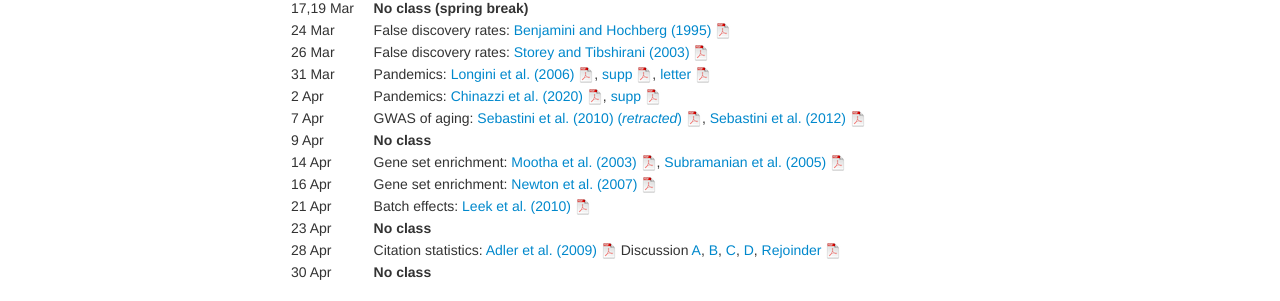
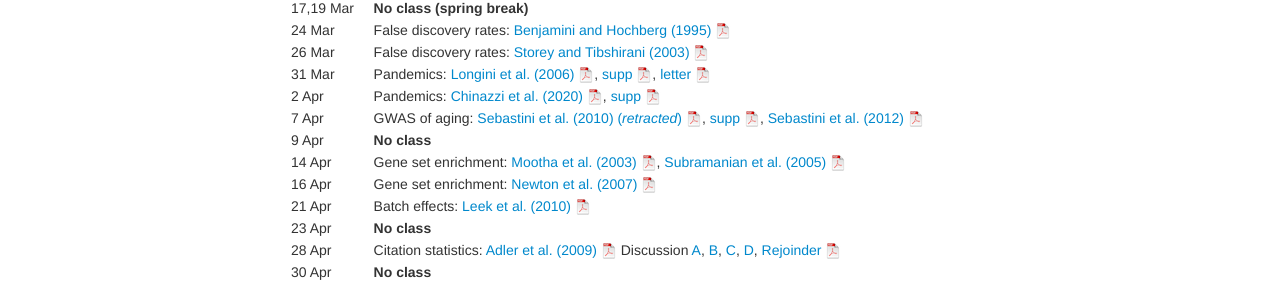
Before and after one commit to kbroman/BMI882_spring2023, a Jekyll site: the page built from schedule.md, in a window 1280 px wide. Shown: the part 535-836 px from the top of the page. Built offline with Jekyll 4.4.1, drawn with Linux system fonts in a browser that asks for light colours.

Commit message:
Link to supplement for Sebastiani et al 2010

```diff
--- a/schedule.md
+++ b/schedule.md
@@ -29,7 +29,7 @@ discussions and office hours will be strictly online. [**More information here**
 | 26 Mar      |    | False discovery rates: [Storey and Tibshirani (2003)](https://doi.org/10.1073/pnas.1530509100) [![pdf logo](icons/pdf-icon.png)](https://www.pnas.org/content/pnas/100/16/9440.full.pdf)
 | 31 Mar      |    | Pandemics: [Longini et al. (2006)](https://doi.org/10.1126/science.1115717) [![pdf logo](icons/pdf-icon.png)](assets/longini2006.pdf), [supp](https://science.sciencemag.org/content/suppl/2005/08/11/1115717.DC1) [![pdf logo](icons/pdf-icon.png)](https://science.sciencemag.org/content/sci/suppl/2005/08/11/1115717.DC1/Longini.SOM.pdf), [letter](https://doi.org/10.1126/science.310.5751.1117c) [![pdf logo](icons/pdf-icon.png)](assets/longini2006_letter.pdf)
 |  2 Apr      |    | Pandemics: [Chinazzi et al. (2020)](https://doi.org/10.1126/science.aba9757) [![pdf logo](icons/pdf-icon.png)](https://science.sciencemag.org/content/sci/early/2020/03/05/science.aba9757.full.pdf), [supp](https://science.sciencemag.org/content/suppl/2020/03/05/science.aba9757.DC1) [![pdf logo](icons/pdf-icon.png)](https://science.sciencemag.org/content/sci/suppl/2020/03/05/science.aba9757.DC1/aba9757_Chinazzi_SM.pdf)
-|  7 Apr      |    | GWAS of aging: [Sebastini et al. (2010) (_retracted_)](https://doi.org/10.1126/science.1190532) [![pdf logo](icons/pdf-icon.png)](assets/sebastini2010.pdf), [Sebastini et al. (2012)](https://doi.org/10.1371/journal.pone.0029848) [![pdf logo](icons/pdf-icon.png)](https://journals.plos.org/plosone/article/file?id=10.1371/journal.pone.0029848&type=printable)
+|  7 Apr      |    | GWAS of aging: [Sebastini et al. (2010) (_retracted_)](https://doi.org/10.1126/science.1190532) [![pdf logo](icons/pdf-icon.png)](assets/sebastini2010.pdf), [supp](https://science.sciencemag.org/content/suppl/2010/06/30/science.1190532.DC1) [![pdf logo](icons/pdf-icon.png)](https://science.sciencemag.org/content/sci/suppl/2010/06/30/science.1190532.DC1/Sebastiani_SOM.pdf), [Sebastini et al. (2012)](https://doi.org/10.1371/journal.pone.0029848) [![pdf logo](icons/pdf-icon.png)](https://journals.plos.org/plosone/article/file?id=10.1371/journal.pone.0029848&type=printable)
 |  9 Apr      |    | **No class**
 | 14 Apr      |    | Gene set enrichment: [Mootha et al. (2003)](https://doi.org/10.1038/ng1180) [![pdf logo](icons/pdf-icon.png)](assets/mootha2003.pdf), [Subramanian et al. (2005)](https://doi.org/10.1073/pnas.0506580102) [![pdf logo](icons/pdf-icon.png)](https://www.pnas.org/content/pnas/102/43/15545.full.pdf)
 | 16 Apr      |    | Gene set enrichment: [Newton et al. (2007)](https://doi.org/10.1214/07-AOAS104) [![pdf logo](icons/pdf-icon.png)](https://projecteuclid.org/download/pdfview_1/euclid.aoas/1183143730)
```
